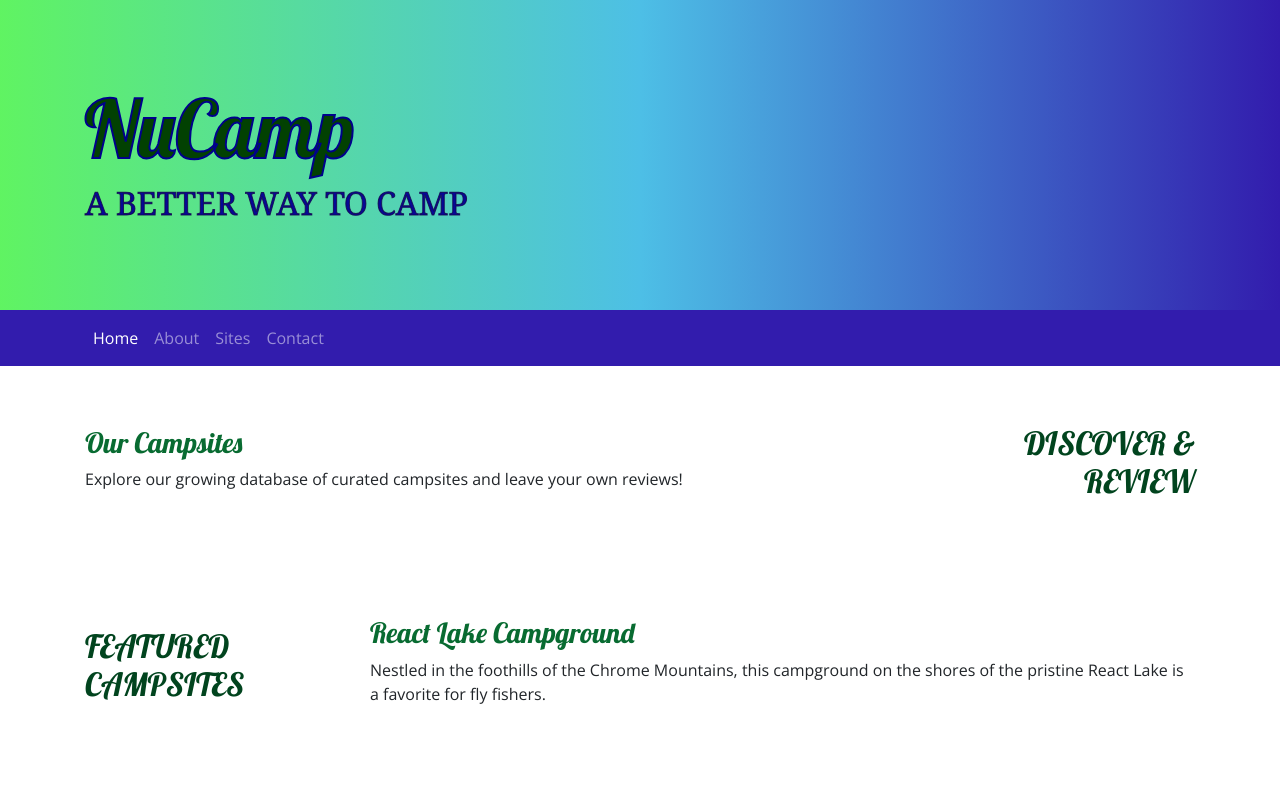
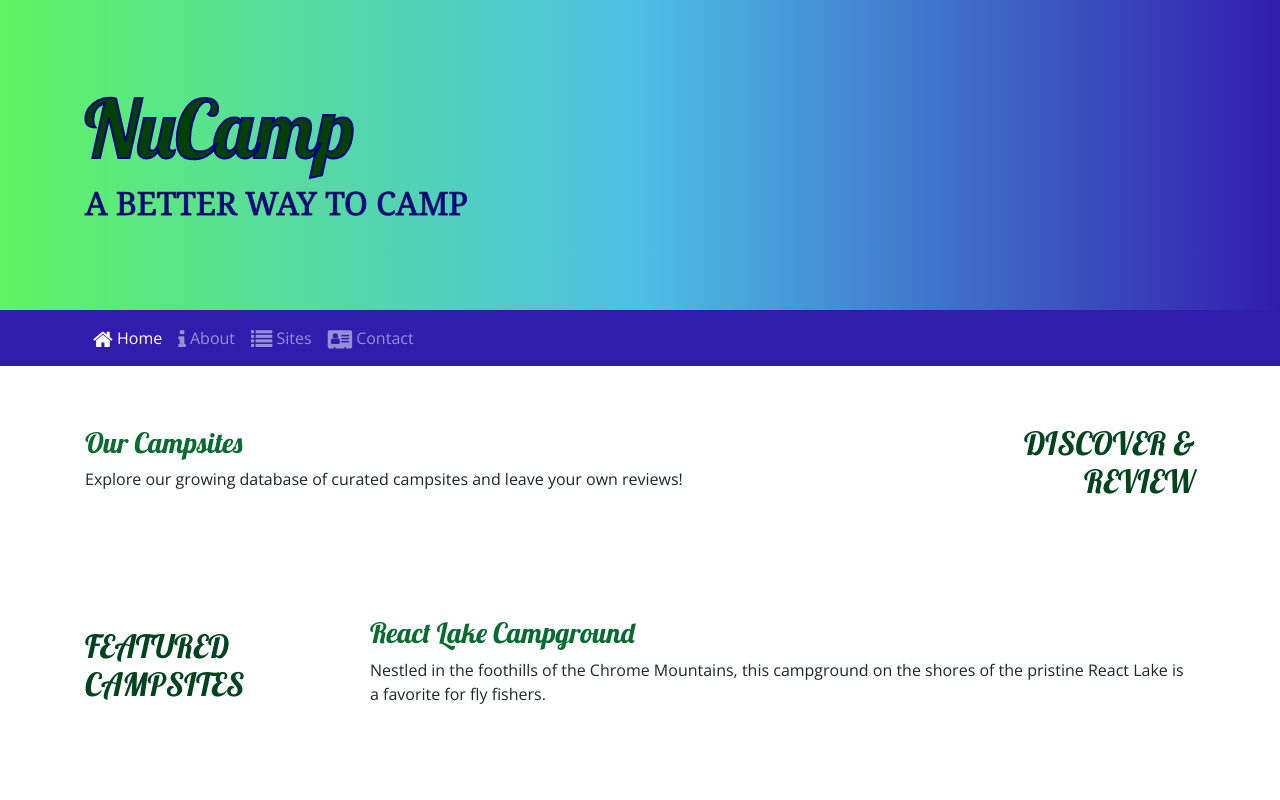
Before and after one commit to mbonzi/Bootstrap, a website: page index.html in a window 1280 px wide. Shown: the top 800 px of the page. Drawn offline with nearby package versions, Linux system fonts and the light colour scheme; a web font is replaced by a local one.

Commit message:
updated navbar with font-awesome

```diff
--- a/index.html
+++ b/index.html
@@ -13,6 +13,8 @@
         <link href="https://fonts.googleapis.com/css2?family=Indie+Flower&display=swap" rel="stylesheet">
         <link rel="stylesheet" href="https://fonts.googleapis.com/css?family=Lobster|Open+Sans" />
         <link rel="stylesheet" href="css/styles.css" />
+
+        <link rel="stylesheet" href="node_modules/font-awesome/css/font-awesome.min.css" />
 
         <title>NuCamp: A Better Way To Camp</title>
     </head>
@@ -38,10 +40,10 @@
             </button>
             <div class="collapse navbar-collapse" id="nucampNavbar">
                 <ul class="navbar-nav">
-                    <li class="nav-item active"><a class="nav-link" href="#">Home</a></li>
-                    <li class="nav-item"><a class="nav-link" href="aboutus.html">About</a></li>
-                    <li class="nav-item"><a class="nav-link" href="#">Sites</a></li>
-                    <li class="nav-item"><a class="nav-link" href="#">Contact</a></li>
+                    <li class="nav-item active"><a class="nav-link" href="#"><i class="fa fa-home fa-lg"></i> Home</a></li>
+                    <li class="nav-item"><a class="nav-link" href="aboutus.html"><i class="fa fa-info fa-lg"></i> About</a></li>
+                    <li class="nav-item"><a class="nav-link" href="#"><i class="fa fa-list fa-lg"></i> Sites</a></li>
+                    <li class="nav-item"><a class="nav-link" href="#"><i class="fa fa-address-card fa-lg"></i> Contact</a></li>
                 </ul>
             </div>
         </div>
```
Also changed, not shown: aboutus.html (+2 -0 lines), package.json (+4 -4 lines), 1 other file.
